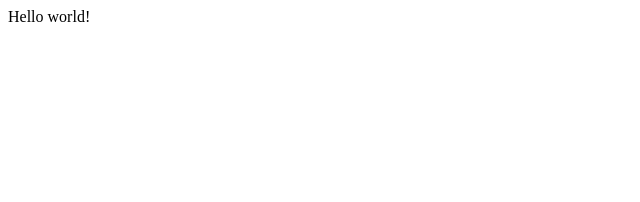
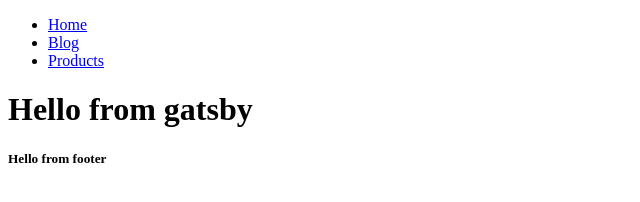
Before and after one commit to gercordero/gatsby-practice, a Gatsby site: page / in a window 1280 px wide. Shown: the whole page, without its empty margins (0-640 px from the left). Built offline with nearby package versions, Linux system fonts and the light colour scheme; Gatsby itself is replaced by a stand-in of ours.

Commit message:
Started with gatsby practice, learning gatsby Link

```diff
--- /dev/null
+++ b/src/components/Footer.jsx
@@ -0,0 +1,11 @@
+import React from "react"
+
+function Footer() {
+  return (
+    <footer>
+      <h5>Hello from footer</h5>
+    </footer>
+  )
+}
+
+export default Footer
--- /dev/null
+++ b/src/components/Layout.jsx
@@ -0,0 +1,15 @@
+import React from "react"
+import Navbar from "./Navbar"
+import Footer from "./Footer"
+
+function Layout({ children }) {
+  return (
+    <>
+      <Navbar />
+      <main>{children}</main>
+      <Footer />
+    </>
+  )
+}
+
+export default Layout
--- /dev/null
+++ b/src/components/Navbar.jsx
@@ -0,0 +1,22 @@
+import React from "react"
+import { Link } from "gatsby"
+
+function Navbar() {
+  return (
+    <nav>
+      <ul>
+        <li>
+          <Link to="/">Home</Link>
+        </li>
+        <li>
+          <Link to="/blog/">Blog</Link>
+        </li>
+        <li>
+          <Link to="/products/">Products</Link>
+        </li>
+      </ul>
+    </nav>
+  )
+}
+
+export default Navbar
--- a/src/pages/index.js
+++ b/src/pages/index.js
@@ -1,5 +1,10 @@
 import React from "react"
+import Layout from "../components/Layout"
 
 export default function Home() {
-  return <div>Hello world!</div>
+  return (
+    <Layout>
+      <h1>Hello from gatsby</h1>
+    </Layout>
+  )
 }
```
Also changed, not shown: src/pages/404.js (added, +10 -0 lines), src/pages/blog.js (added, +12 -0 lines), src/pages/products.js (added, +12 -0 lines).
